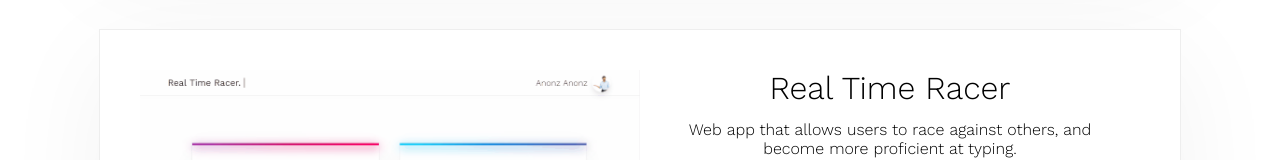
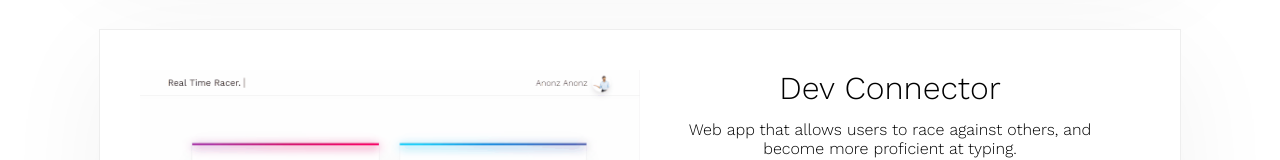
Before and after one commit to KyleS-99/Portfolio-Site, a React (Create React App) app in the folder client/: page / in a window 1280 px wide. Shown: the part 1505-1665 px from the top of the page. Built offline with nearby package versions, Linux system fonts and the light colour scheme.

Commit message:
Changed second project item information

```diff
--- a/client/src/components/Projects.js
+++ b/client/src/components/Projects.js
@@ -181,11 +181,11 @@ const Projects = () => (
 
                 <ProjectItem>
                     <GIFContainer>
-                        <GIF src={window.location.origin + '/img/real-time-racer.gif'} alt="Real Time Racer" />
+                        <GIF src={window.location.origin + '/img/real-time-racer.gif'} alt="Dev Connector" />
                     </GIFContainer>
 
                     <Info>
-                        <Title>real time racer</Title>
+                        <Title>dev connector</Title>
                         <Description>Web app that allows users to race against others, and become more proficient at typing.</Description>
                         <UL>
                             <li>Front end built with react, react context-api, redux, styled-components, and websockets</li>
@@ -193,7 +193,7 @@ const Projects = () => (
                         </UL>
                         <ButtonContainer>
                             <Button
-                                href="https://real-time-racer.herokuapp.com"
+                                href="https://powerful-wave-23158.herokuapp.com"
                                 target="_blank"
                                 rel="noopener noreferrer"
                             >
@@ -207,7 +207,7 @@ const Projects = () => (
                             </Button>
 
                             <Button
-                                href="https://github.com/KyleS-99/Real-Time-Racer"
+                                href="https://github.com/KyleS-99/dev_connector"
                                 target="_blank"
                                 rel="noopener noreferrer"
                             >
```
